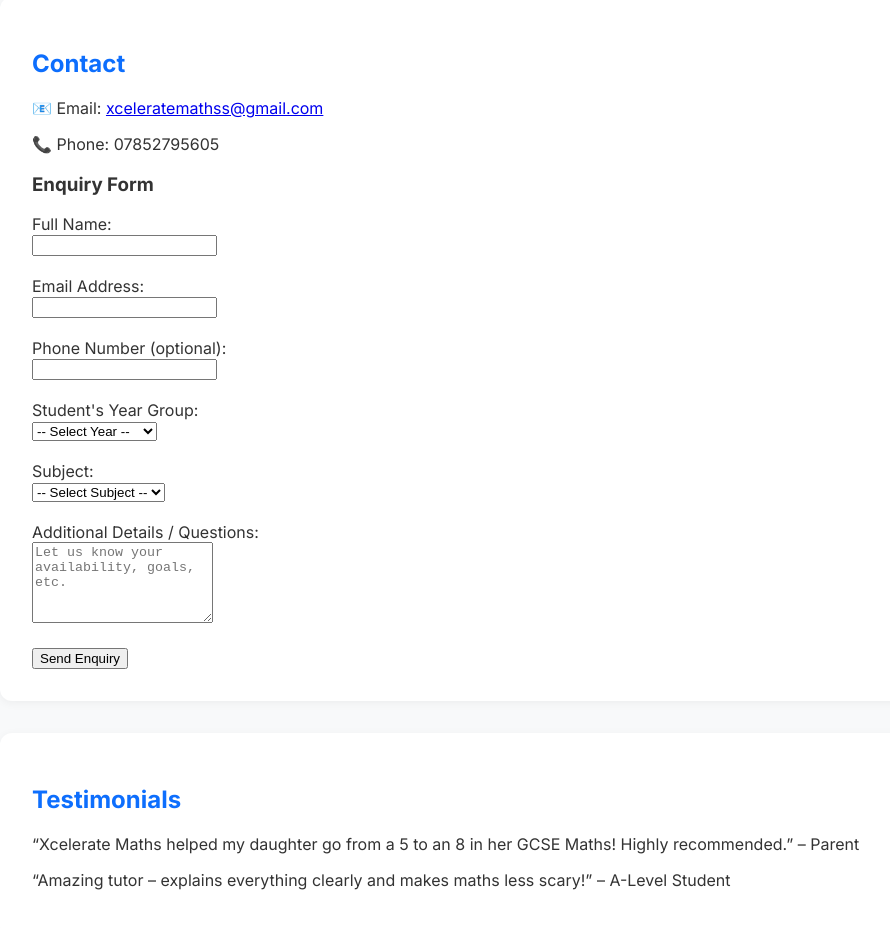
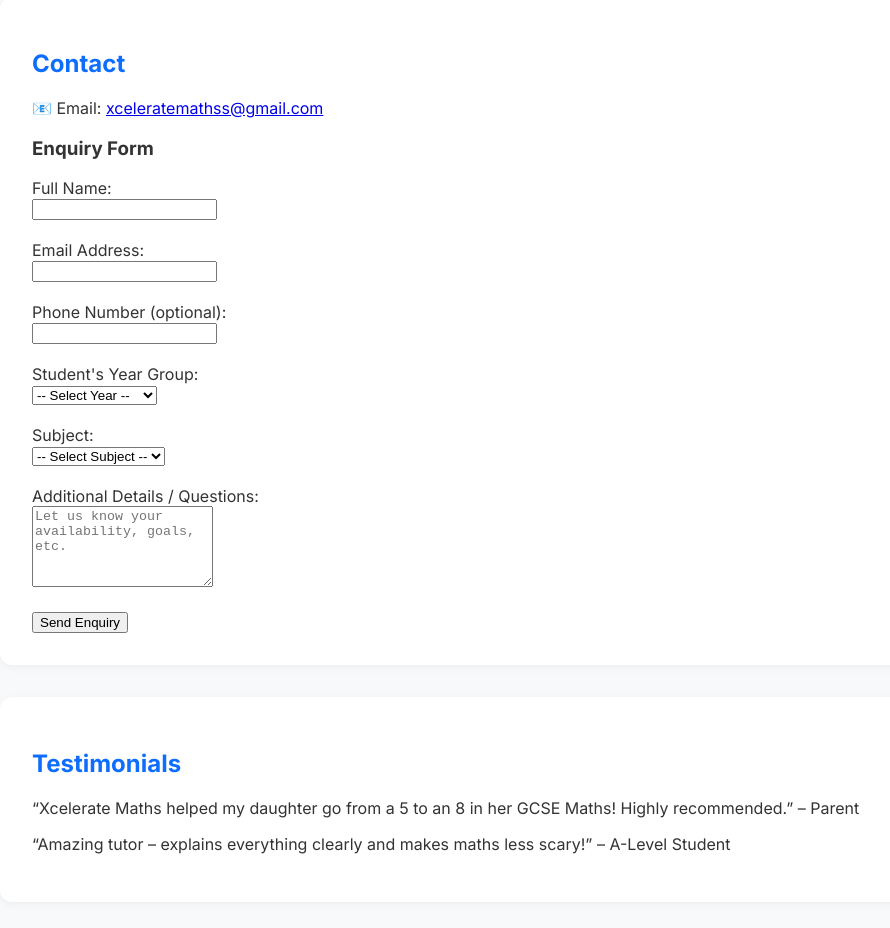
Before and after one commit to xcelerate-maths/xcelerate-maths.github.io, a plain HTML site: page index.html in a window 1280 px wide. Shown: the part 1460-2388 px from the top of the page, without its empty margins (108-998 px from the left). Drawn offline with Linux system fonts and the light colour scheme.

Commit message:
Update index.html

```diff
--- a/index.html
+++ b/index.html
@@ -122,7 +122,6 @@ Whether you're aiming for top grades or just trying to find your footing, I’m
   <section id="contact" class="card">
   <h2>Contact</h2>
   <p>📧 Email: <a href="mailto:xceleratemathss@gmail.com">xceleratemathss@gmail.com</a></p>
-  <p>📞 Phone: 07852795605</p>
 
  <h3>Enquiry Form</h3>
 <form action="https://formspree.io/f/mrblozbr" method="POST">
```
